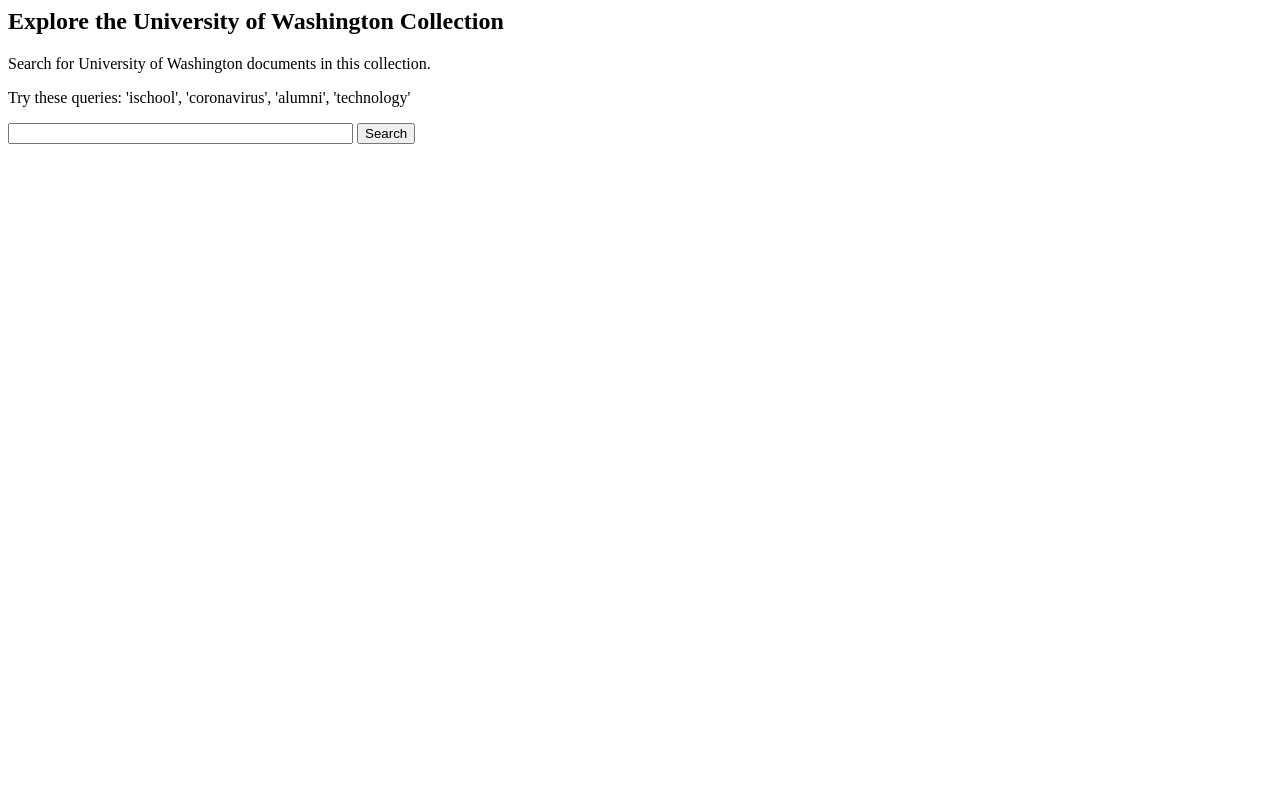
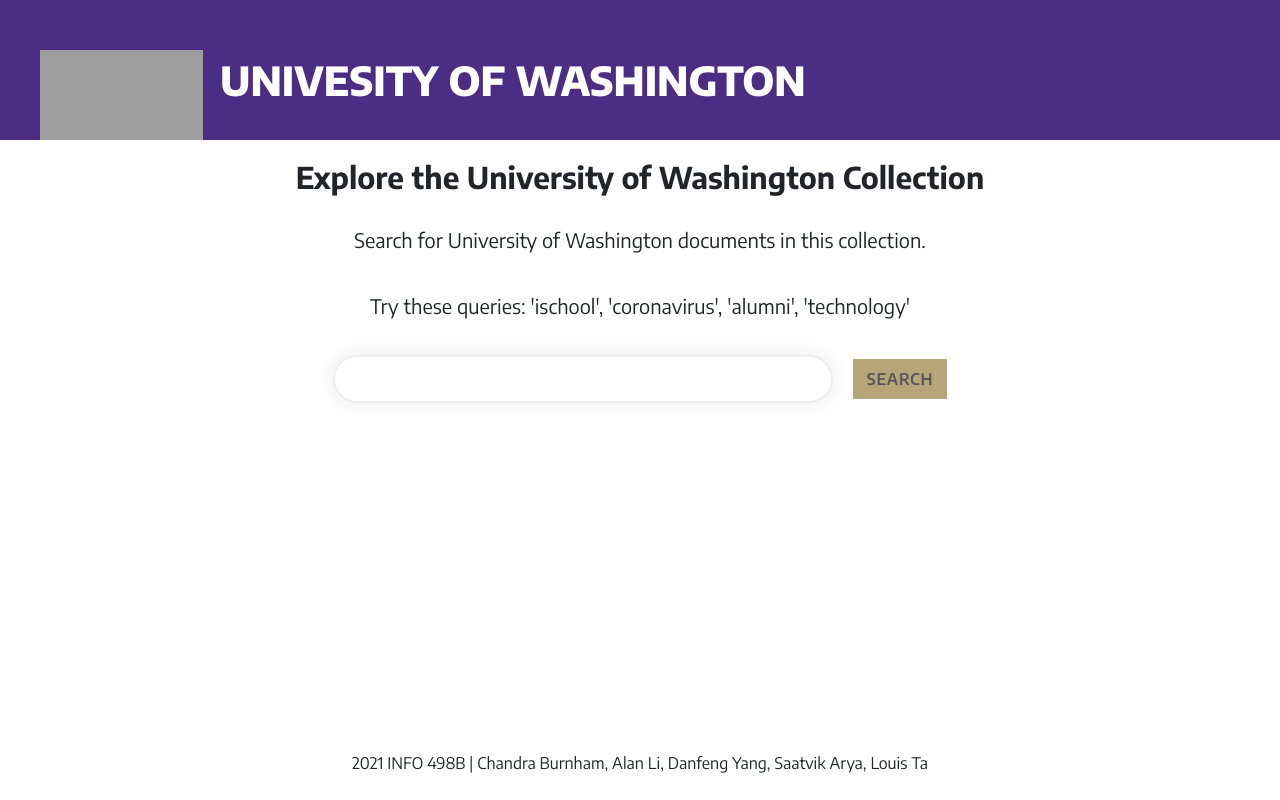
Before and after one commit to burnhc/dubsearch, a PHP site: page /search.php in a window 1280 px wide. Run offline with PHP 8.4, Linux system fonts and the light colour scheme; data that the repository does not hold is empty; grey boxes are pictures that could not be loaded.

Commit message:
integrate front end

```diff
--- a/search.php
+++ b/search.php
@@ -1,17 +1,36 @@
 <html>
+
 <head>
+	<meta charset="UTF-8">
+	<meta http-equiv="X-UA-Compatible" content="IE=edge">
+	<meta name="viewport" content="width=device-width, initial-scale=1.0">
+	<link rel="preconnect" href="https://fonts.gstatic.com">
+	<link
+		href="https://fonts.googleapis.com/css2?family=Encode+Sans:wght@100;200;300;400;500;600;700;800;900&display=swap"
+		rel="stylesheet">
+	<link rel="stylesheet" href="https://stackpath.bootstrapcdn.com/bootstrap/4.4.1/css/bootstrap.min.css">
+	<link rel="stylesheet" href="style.css">
 	<title>UW Search and Recommender System</title>
 </head>
 
 <body>
+	<div class="container-fluid">
+		<div class="banner">
+			<div class="uw-patch">University of Washington</div>
+			<div class="wordmark">UNIVESITY OF WASHINGTON</div>
+		</div>
+	</div>
+	<main>
+		<div class="explore">Explore the University of Washington Collection</div>
+		<p>Search for University of Washington documents in this collection.</p>
+		<p>Try these queries: 'ischool', 'coronavirus', 'alumni', 'technology'</p>
+		<form action="search.php" method="post">
+			<input class="query" type="text" size=40 name="search_string" value=""/>
+			<input class="submit-button" type="submit" value="SEARCH" />
+		</form>
 
-<h2>Explore the University of Washington Collection</h2>
-<p>Search for University of Washington documents in this collection.</p>
-<p>Try these queries: 'ischool', 'coronavirus', 'alumni', 'technology'</p>
-<form action="search.php" method="post">
-<input type="text" size=40 name="search_string" value="<?php echo $_POST["search_string"];?>"/>
-<input type="submit" value="Search"/>
-</form>
+		<div class="footer">2021 INFO 498B | Chandra Burnham, Alan Li, Danfeng Yang, Saatvik Arya, Louis Ta</div>
+	</main>
 
 <?php
 
```
